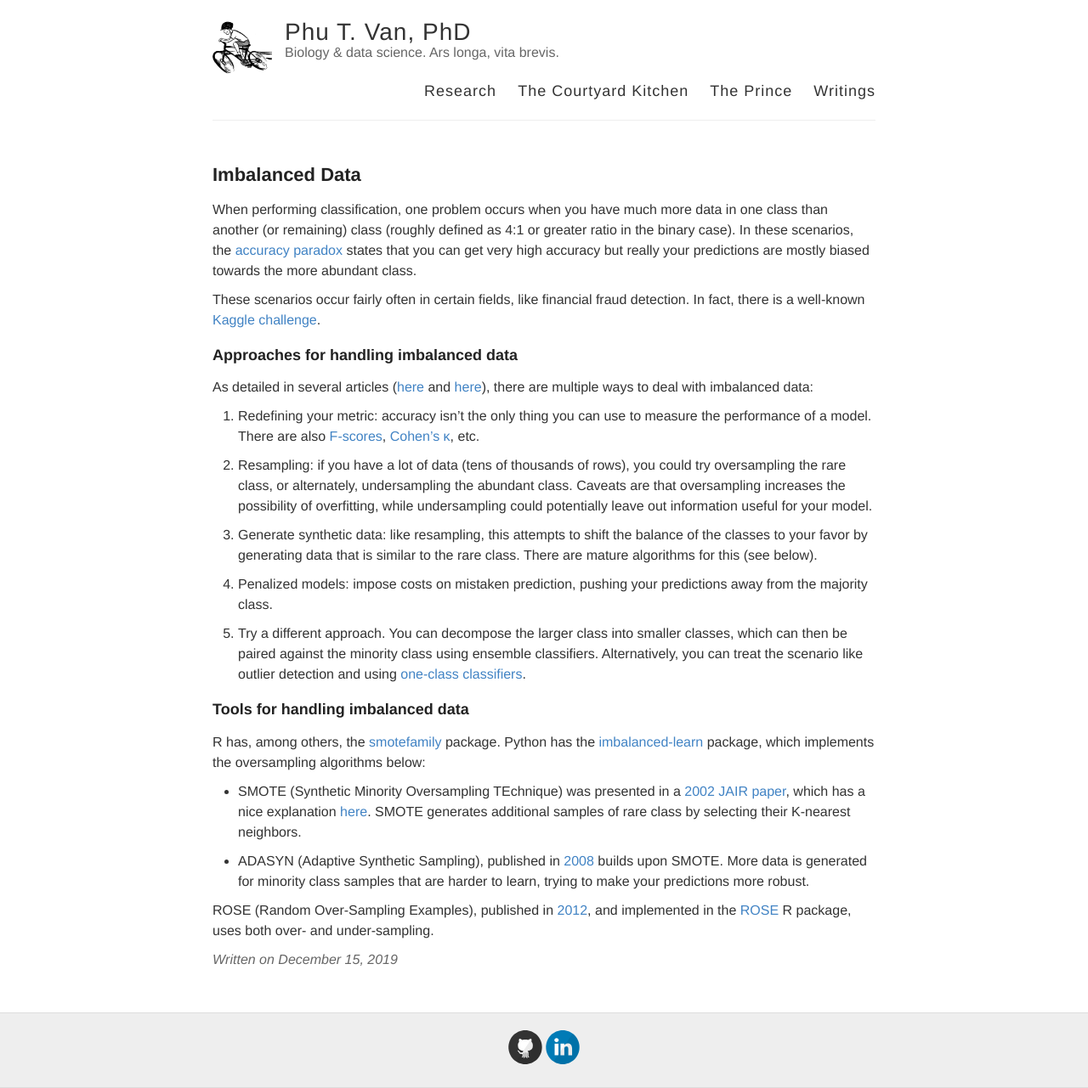
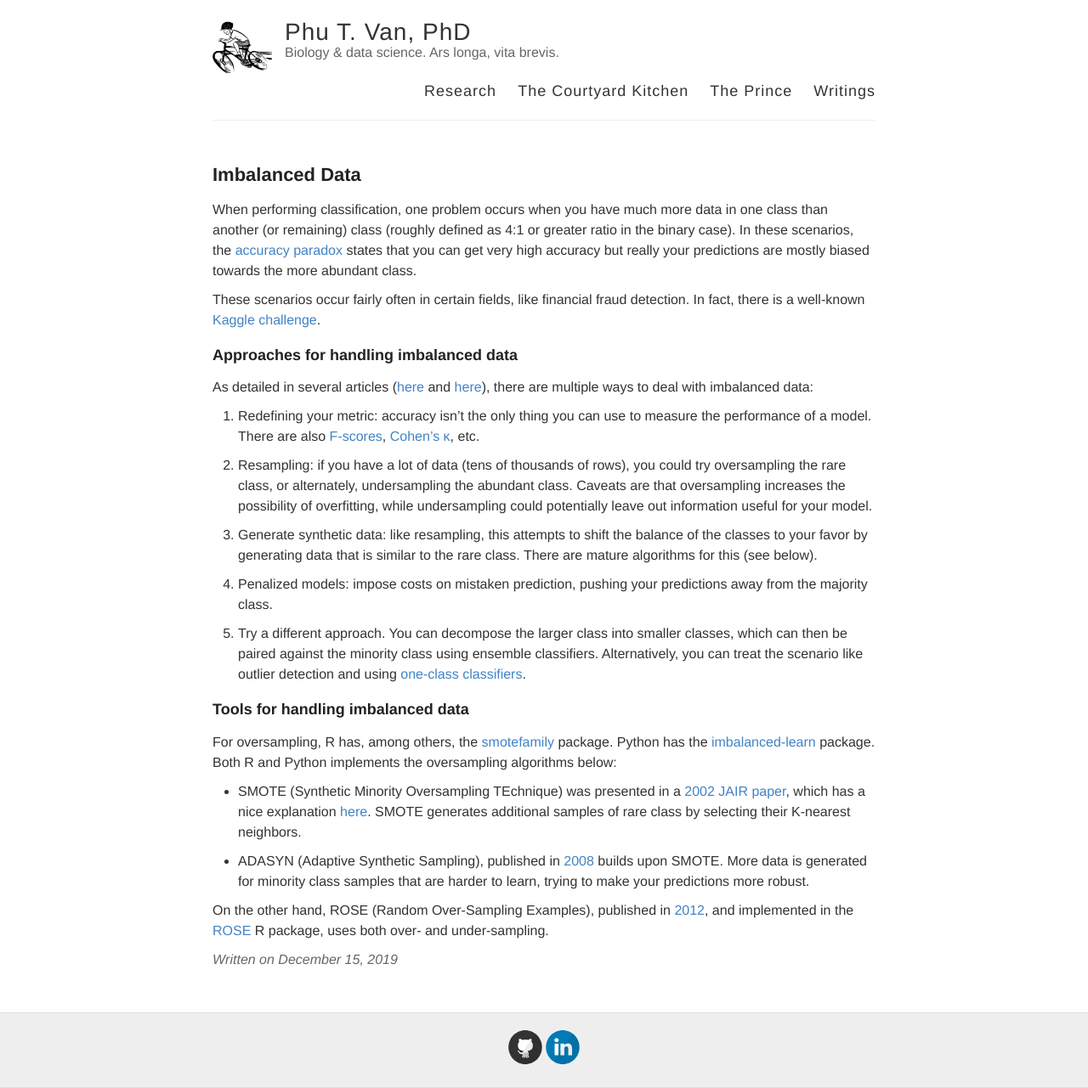
Before and after one commit to ptvan/ptvan.github.io, a Jekyll site: the page built from _posts/2019-12-15-imbalanced-data.md, in a window 1280 px wide. Shown: the whole page at 85% size. Built offline with Jekyll 4.4.1, drawn with Linux system fonts in a browser that asks for light colours.

Commit message:
updated imbalanced data blogpost

```diff
--- a/_posts/2019-12-15-imbalanced-data.md
+++ b/_posts/2019-12-15-imbalanced-data.md
@@ -23,10 +23,10 @@ As detailed in several articles ([here](https://machinelearningmastery.com/tacti
 
 ### Tools for handling imbalanced data
 
-R has, among others, the [smotefamily](https://cran.r-project.org/web/packages/smotefamily/index.html) package. Python has the [imbalanced-learn](https://pypi.org/project/imbalanced-learn/) package, which implements the oversampling algorithms below:
+For oversampling, R has, among others, the [smotefamily](https://cran.r-project.org/web/packages/smotefamily/index.html) package. Python has the [imbalanced-learn](https://pypi.org/project/imbalanced-learn/) package. Both R and Python implements the oversampling algorithms below:
 
 - SMOTE (Synthetic Minority Oversampling TEchnique) was presented in a [2002 JAIR paper](https://www.jair.org/index.php/jair/article/view/10302), which has a nice explanation [here](http://rikunert.com/SMOTE_explained). SMOTE generates additional samples of rare class by selecting their K-nearest neighbors.
 
 - ADASYN (Adaptive Synthetic Sampling), published in [2008](https://sci2s.ugr.es/keel/pdf/algorithm/congreso/2008-He-ieee.pdf) builds upon SMOTE. More data is generated for minority class samples that are harder to learn, trying to make your predictions more robust.
 
-ROSE (Random Over-Sampling Examples), published in [2012](https://link.springer.com/article/10.1007/s10618-012-0295-5), and implemented in the [ROSE](https://cran.r-project.org/web/packages/ROSE/) R package, uses both over- and under-sampling.
+On the other hand, ROSE (Random Over-Sampling Examples), published in [2012](https://link.springer.com/article/10.1007/s10618-012-0295-5), and implemented in the [ROSE](https://cran.r-project.org/web/packages/ROSE/) R package, uses both over- and under-sampling.
```
